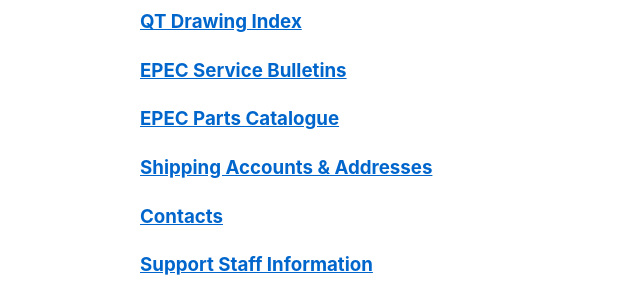
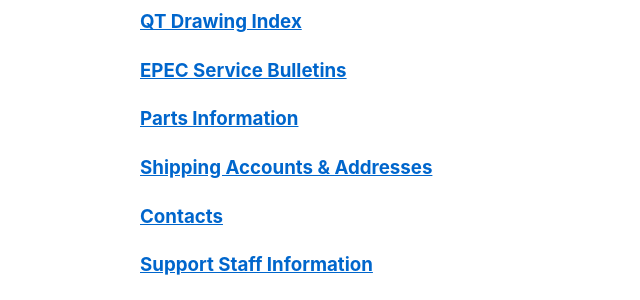
Before and after one commit to epecsupport/Service, a Jekyll site: the page built from index.md, in a window 1280 px wide. Shown: the part 243-543 px from the top of the page, without its empty margins (0-640 px from the left). Built offline with Jekyll 4.4.1, drawn with Linux system fonts in a browser that asks for light colours.

Commit message:
Update index.md

```diff
--- a/index.md
+++ b/index.md
@@ -16,7 +16,7 @@ autolink: true
 
 ### [EPEC Service Bulletins](bulletins.html)
 
-### [EPEC Parts Catalogue](library/partscatalogue/partscat.html)
+### [Parts Information](library/partscatalogue/partscat.html)
 
 ### [Shipping Accounts & Addresses](shipping.html)
 
```
